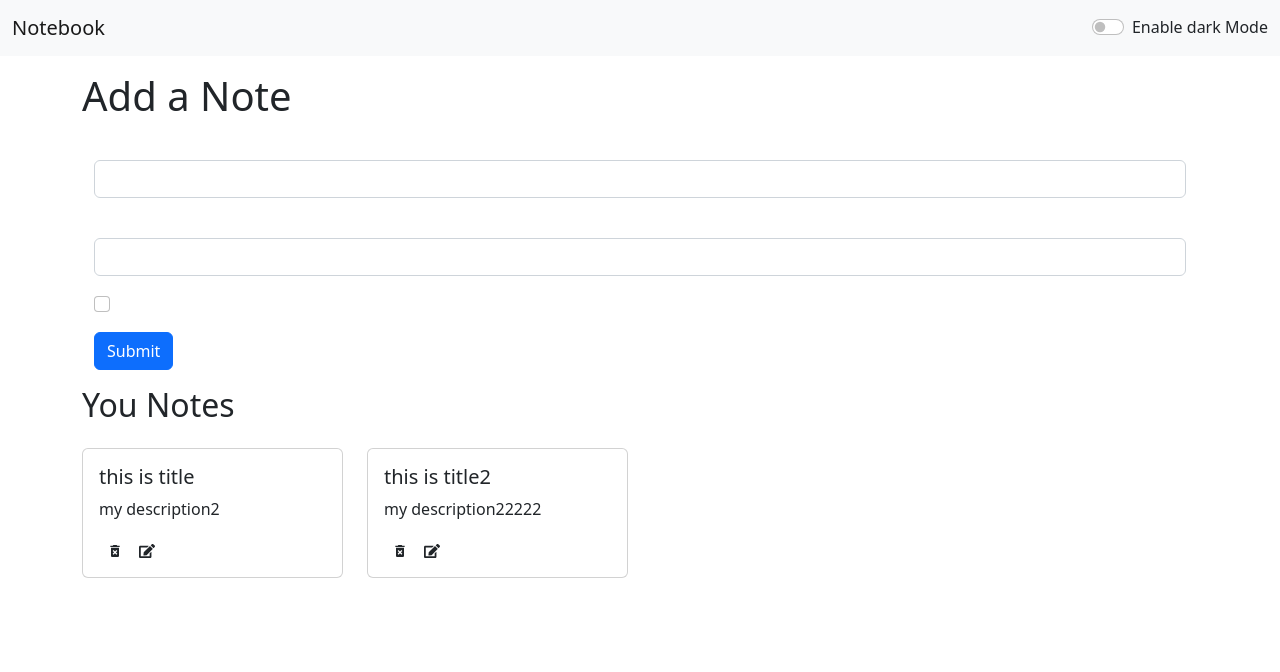
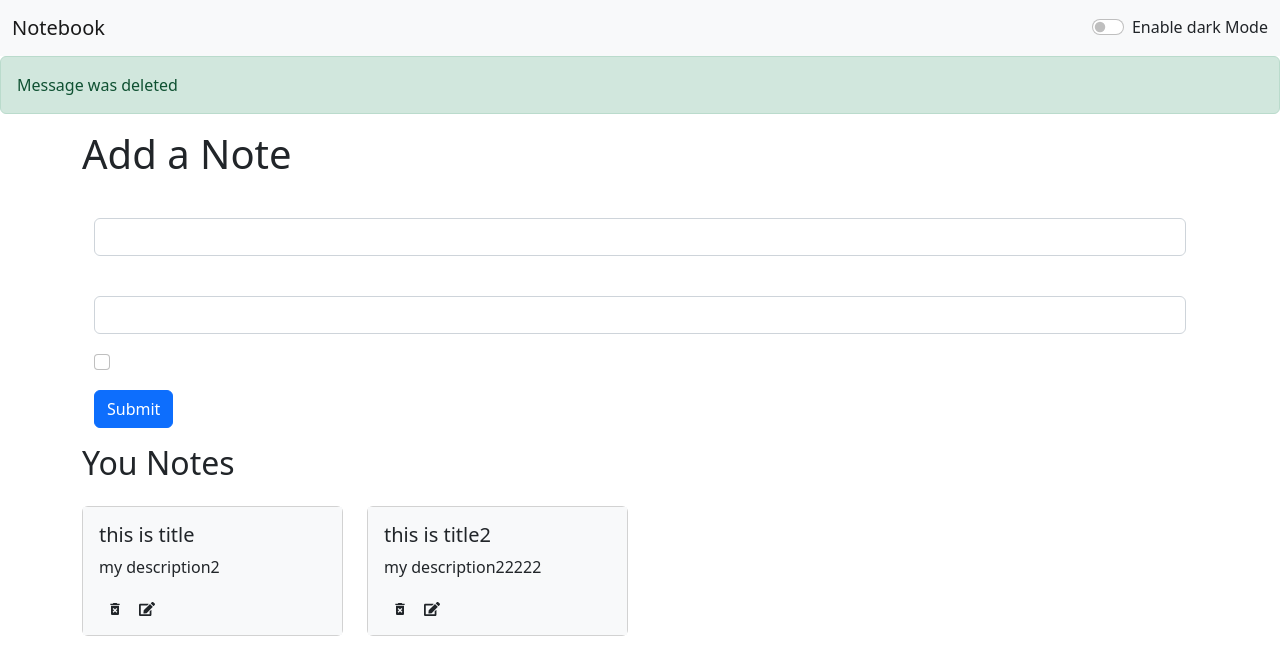
Before and after one commit to ronit18/NoteBook-app, a React (Create React App) app: page / in a window 1280 px wide. Shown: the top 672 px of the page. Built offline with nearby package versions, Linux system fonts and the light colour scheme.

Commit message:
dark mode fix

```diff
--- a/src/App.js
+++ b/src/App.js
@@ -1,33 +1,20 @@
-import { useState } from "react";
 import { Routes, Route } from "react-router-dom";
 import About from "./components/About";
+import Alert from "./components/Alert";
 import Home from "./components/Home";
 import Navbar from "./components/Navbar";
 import NotesState from "./context/notes/NotesState";
 
 const App = () => {
-	const [mode, setMode] = useState("light");
-	const toggleMode = () => {
-		if (mode === "light") {
-			setMode("dark");
-			document.body.style.backgroundColor = "black";
-		} else {
-			setMode("light");
-			document.body.style.backgroundColor = "white";
-		}
-	};
 	return (
 		<>
 			<NotesState>
-				<Navbar mode={mode} toggleMode={toggleMode} />
+				<Navbar />
+				<Alert message="Message was deleted" />
 				<div className="container my-3">
 					<Routes>
-						<Route extact path="/" element={<Home mode={mode} />} />
-						<Route
-							extact
-							path="/about"
-							element={<About mode={mode} />}
-						/>
+						<Route extact path="/" element={<Home />} />
+						<Route extact path="/about" element={<About />} />
 					</Routes>
 				</div>
 			</NotesState>
--- /dev/null
+++ b/src/components/Alert.jsx
@@ -0,0 +1,13 @@
+import React from "react";
+
+const Alert = (props) => {
+	return (
+		<div>
+			<div className="alert alert-success" role="alert">
+				{props.message}
+			</div>
+		</div>
+	);
+};
+
+export default Alert;
--- a/src/components/Home.jsx
+++ b/src/components/Home.jsx
@@ -1,12 +1,13 @@
-import React from "react";
+import React, { useContext } from "react";
 import Notes from "./Notes";
+import noteContext from "../context/notes/noteContext";
 
-const Home = (props) => {
+const Home = () => {
+	const context = useContext(noteContext);
+	const { mode } = context;
 	return (
 		<>
-			<div
-				className={`text-${props.mode === "light" ? "dark" : "light"}`}
-			>
+			<div className={`text-${mode === "light" ? "dark" : "light"}`}>
 				<h1>Add a Note</h1>
 				<div className="container my-3">
 					<form>
--- a/src/components/Navbar.jsx
+++ b/src/components/Navbar.jsx
@@ -1,16 +1,19 @@
-import React, { useEffect } from "react";
+import React, { useContext, useEffect } from "react";
 import { Link, useLocation } from "react-router-dom";
+import noteContext from "../context/notes/noteContext";
 
-const Navbar = (props) => {
+const Navbar = () => {
 	let location = useLocation();
 	useEffect(() => {
 		console.log(location.pathname);
 	}, [location]);
 
+	const context = useContext(noteContext);
+	const { mode, toggleMode } = context;
 	return (
 		<>
 			<nav
-				className={`navbar navbar-expand-lg bg-${props.mode} navbar-${props.mode}`}
+				className={`navbar navbar-expand-lg bg-${mode} navbar-${mode}`}
 			>
 				<div className="container-fluid">
 					<Link className="navbar-brand" to="/">
@@ -19,11 +22,11 @@ const Navbar = (props) => {
 
 					<div
 						className={`form-check form-switch
-					text-${props.mode === "light" ? "dark" : "light"}
+					text-${mode === "light" ? "dark" : "light"}
 					`}
 					>
 						<input
-							onClick={props.toggleMode}
+							onClick={toggleMode}
 							className="form-check-input"
 							type="checkbox"
 							role="switch"
@@ -34,7 +37,7 @@ const Navbar = (props) => {
 							htmlFor="flexSwitchCheckChecked"
 						>
 							{`Enable ${
-								props.mode === "light" ? "dark" : "light"
+								mode === "light" ? "dark" : "light"
 							} Mode`}
 						</label>
 					</div>
--- a/src/components/Notes.jsx
+++ b/src/components/Notes.jsx
@@ -4,12 +4,12 @@ import Noteitem from "./Notesitem";
 
 const Notes = () => {
 	const context = useContext(noteContext);
-	const { notes, setNotes } = context;
+	const { notes, mode } = context;
 	return (
-		<div className="row my-3">
+		<div className={`row my-3 text-${mode === "light" ? "dark" : "light"}`}>
 			<h2>You Notes</h2>
 			{notes.map((note) => {
-				return <Noteitem note={note} />;
+				return <Noteitem key={note._id} note={note} />;
 			})}
 		</div>
 	);
--- a/src/components/Notesitem.jsx
+++ b/src/components/Notesitem.jsx
@@ -1,15 +1,24 @@
 import React from "react";
 import { MdDeleteForever } from "react-icons/md";
 import { FaEdit } from "react-icons/fa";
+import { useContext } from "react";
+import noteContext from "../context/notes/noteContext";
 
 const Noteitem = (props) => {
 	const { note } = props;
+	const context = useContext(noteContext);
+	const { mode } = context;
+
 	return (
 		<div className="col-md-3">
-			<div class="card my-3">
-				<div class="card-body">
-					<h5 class="card-title">{note.title}</h5>
-					<p class="card-text">{note.description}</p>
+			<div className="card my-3">
+				<div
+					className={`card-body text-${
+						mode === "light" ? "dark" : "light"
+					} bg-${mode === "light" ? "light" : "secondary"}`}
+				>
+					<h5 className={`card-title `}>{note.title}</h5>
+					<p className="card-text">{note.description}</p>
 					<MdDeleteForever
 						className="mx-2"
 						style={{ cursor: "pointer" }}
--- a/src/context/notes/NotesState.js
+++ b/src/context/notes/NotesState.js
@@ -22,10 +22,22 @@ const NoteState = (props) => {
 			__v: 0,
 		},
 	];
+	const [mode, setMode] = useState("light");
+	const toggleMode = () => {
+		if (mode === "light") {
+			setMode("dark");
+			document.body.style.backgroundColor = "black";
+		} else {
+			setMode("light");
+			document.body.style.backgroundColor = "white";
+		}
+	};
 	const [notes, setNotes] = useState(notesInitial);
 
 	return (
-		<NoteContext.Provider value={{ notes, setNotes }}>
+		<NoteContext.Provider
+			value={{ notes, setNotes, toggleMode, mode, setMode }}
+		>
 			{props.children}
 		</NoteContext.Provider>
 	);
```
